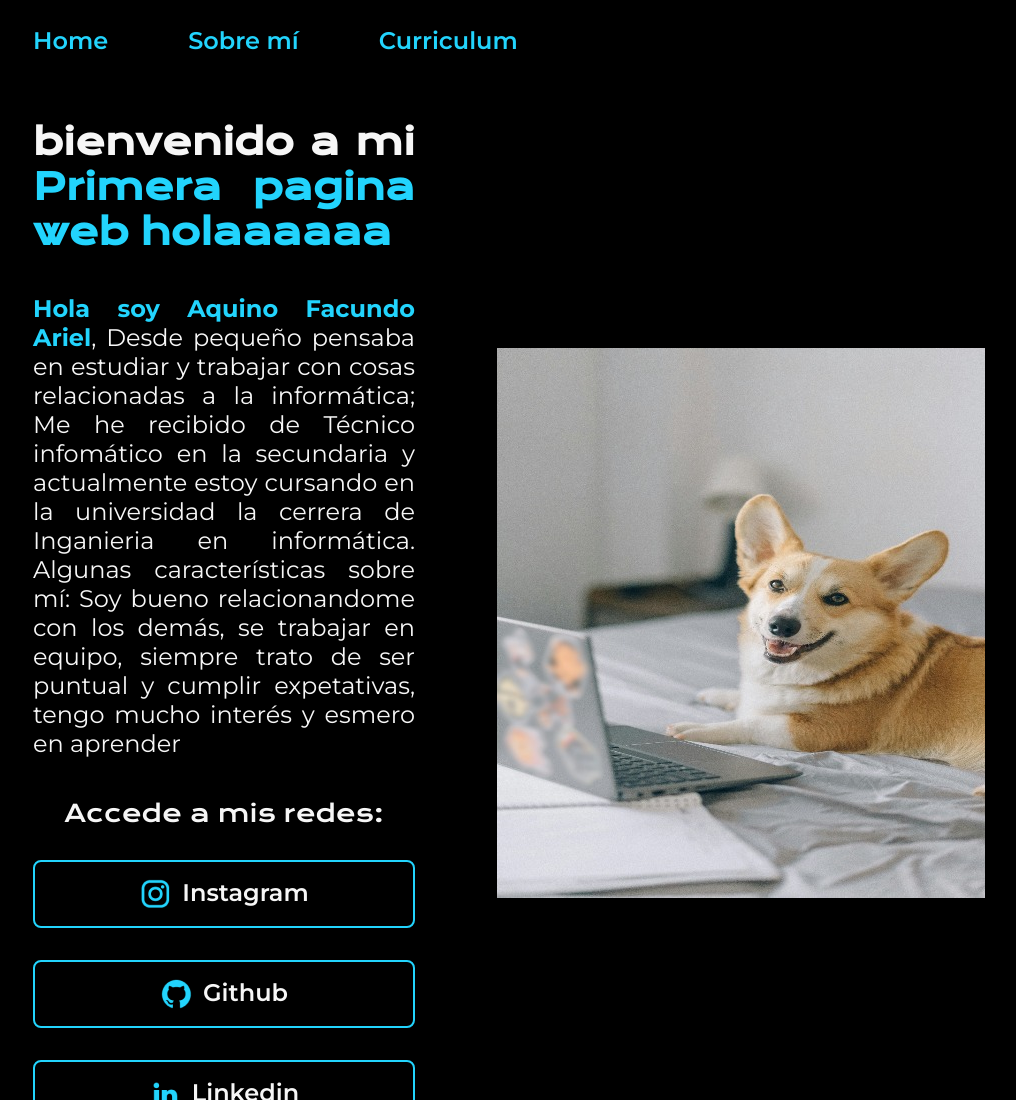
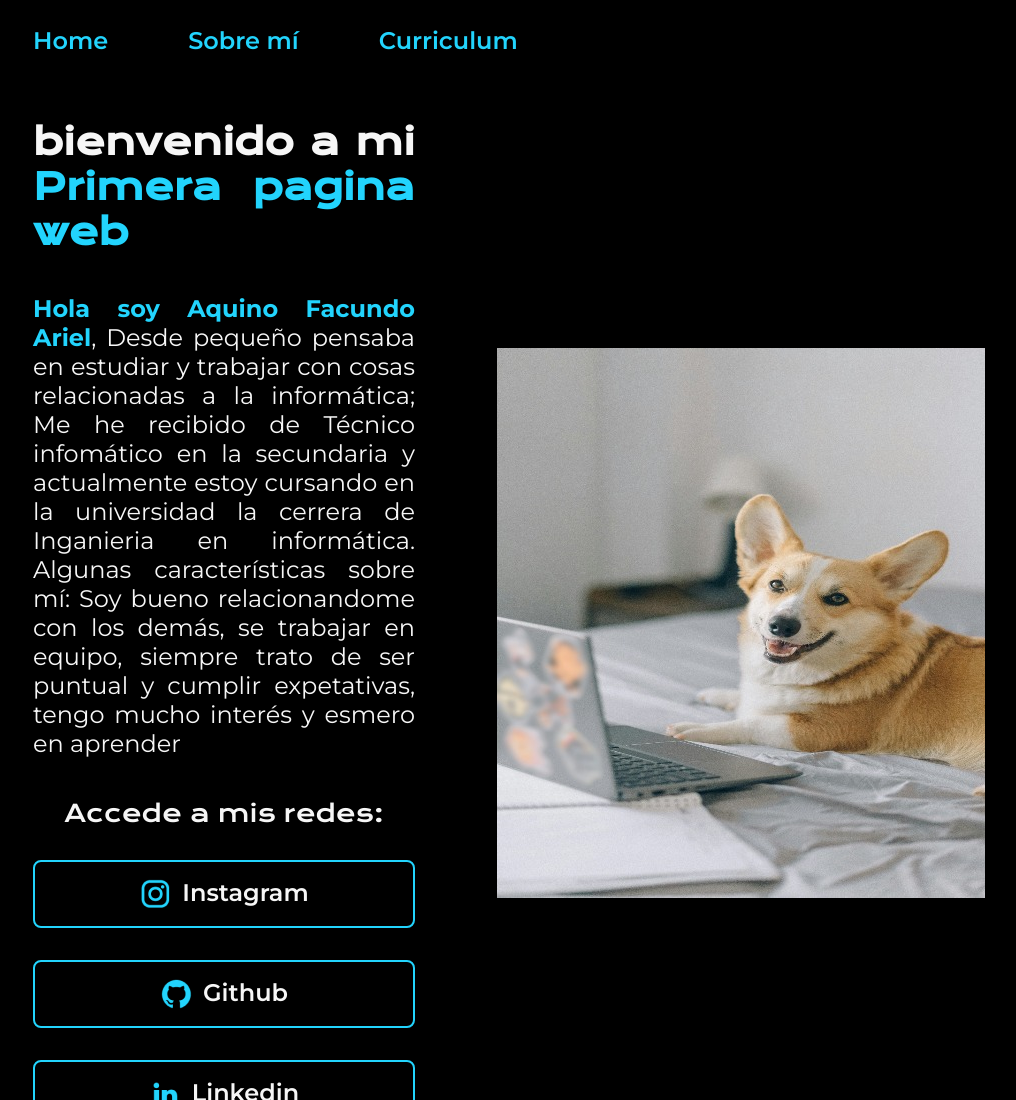
Before and after one commit to FacundoAquino-Ariel/Portafolio-de.Facu, a plain HTML site: page index.html in a window 1280 px wide. Shown: the top 1100 px of the page, without its empty margins (159-1175 px from the left). Drawn offline with nearby package versions, Linux system fonts and the light colour scheme.

Commit message:
Update index.html

```diff
--- a/index.html
+++ b/index.html
@@ -17,7 +17,7 @@
 
     <main class="presentacion">
         <section class="contenido">
-            <h1 class="fuente-titulo">bienvenido a mi <strong class="destaque">Primera pagina web holaaaaaa</strong></h1>
+            <h1 class="fuente-titulo">bienvenido a mi <strong class="destaque">Primera pagina web</strong></h1>
             <p class="fuente-parrafo"><strong class="destaque">Hola soy Aquino Facundo Ariel</strong>, Desde pequeño pensaba en estudiar y trabajar con cosas relacionadas a la informática; Me he recibido de Técnico infomático en la secundaria y actualmente estoy cursando en la universidad la cerrera de Inganieria en informática. Algunas características sobre mí: Soy bueno relacionandome con los demás, se trabajar en equipo, siempre trato de ser puntual y cumplir expetativas, tengo mucho interés y esmero en aprender</p>
 
             <div class="enlaces">
```
